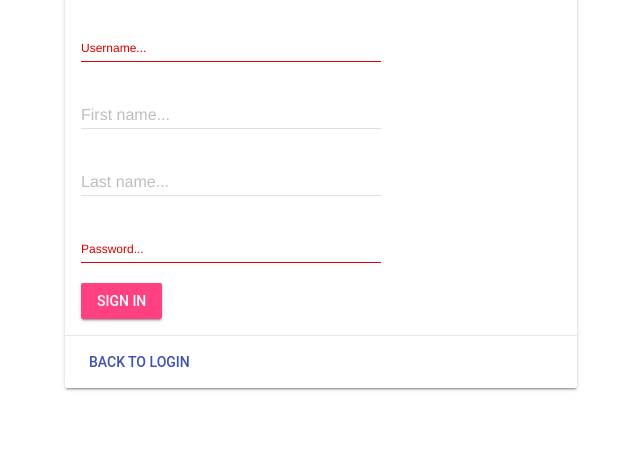
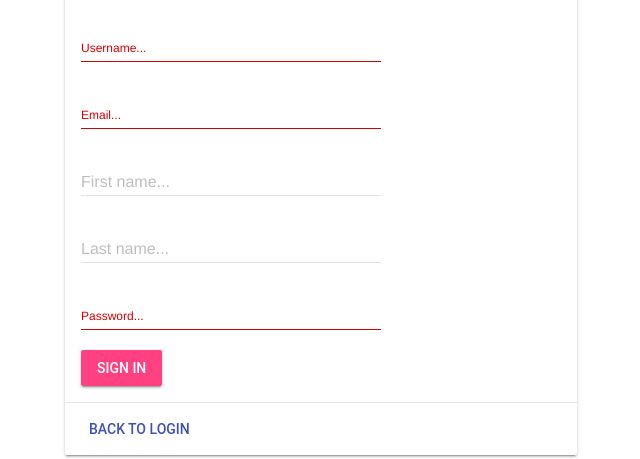
Before and after one commit to Zwogli/Django-ChatApp, a Django app: page /registry/ in a window 1280 px wide. Shown: the part 341-800 px from the top of the page, without its empty margins (319-959 px from the left). Run offline with Django 5.2, Linux system fonts and the light colour scheme.

Commit message:
Edit registry

```diff
--- a/chat/templates/auth/registry.html
+++ b/chat/templates/auth/registry.html
@@ -21,13 +21,26 @@
 				<input
 					class="mdl-textfield__input"
 					type="text"
-					id="sample3"
+					id="username"
 					name="username"
 					required
 				/>
 				<label class="mdl-textfield__label" for="username"
 					>Username...</label
 				>
+			</div>
+
+			<div
+				class="mdl-textfield mdl-js-textfield mdl-textfield--floating-label"
+			>
+				<input
+					class="mdl-textfield__input"
+					type="text"
+					id="email"
+					name="email"
+					required
+				/>
+				<label class="mdl-textfield__label" for="email">Email...</label>
 			</div>
 
 			<div
```
